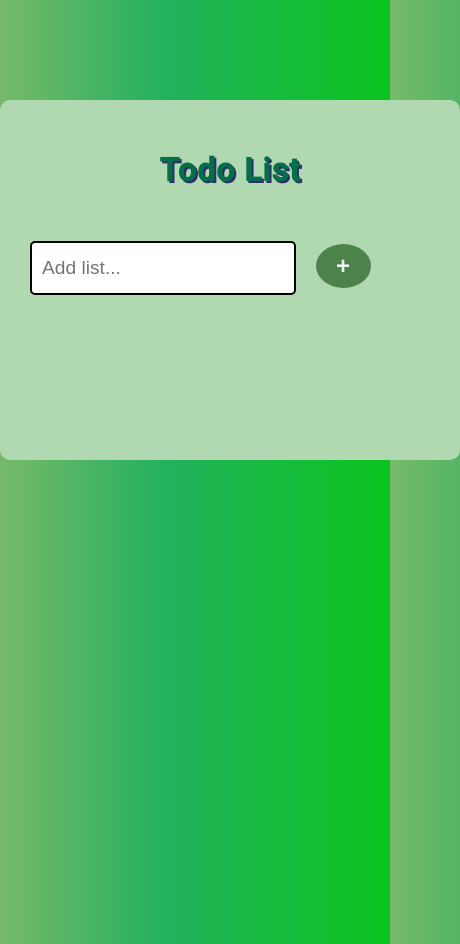
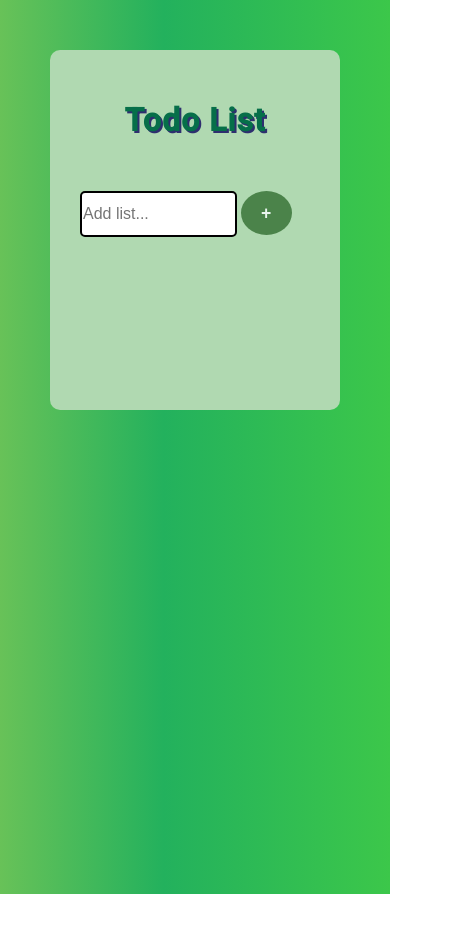
Before and after one commit to Harsini0036/ToDoApp, a plain HTML site: page index.html in a window 390 px wide. Shown: the whole page, 460 px wide, since content can reach past the window. After the commit the page ends 894 px from the top, so only its background shows below. Drawn offline with Linux system fonts and the light colour scheme; a web font is replaced by a local one.

Commit message:
final commit1

```diff
--- a/styles.css
+++ b/styles.css
@@ -7,9 +7,9 @@ body {
   background: rgb(32, 108, 19);
   background: linear-gradient(
     90deg,
-    rgb(119, 185, 107) 0%,
+    rgb(104, 194, 88) 0%,
     rgba(35, 177, 93, 1) 42%,
-    rgba(10, 196, 30, 1) 100%
+    rgb(60, 199, 74) 100%
   );
   height: 100vh;
 }
@@ -78,3 +78,21 @@ button:hover {
 #todoList p:hover {
   cursor: pointer;
 }
+
+@media (max-width: 600px) {
+  #wrapper {
+    width: 230px;
+    margin: 50px auto;
+  }
+
+  input {
+    font-size: 1rem;
+    height: 2.5em;
+    width: 150px;
+    padding-left: 1px;
+  }
+  button {
+    font-size: 1.1rem;
+    margin-left: 0px;
+  }
+}
```
